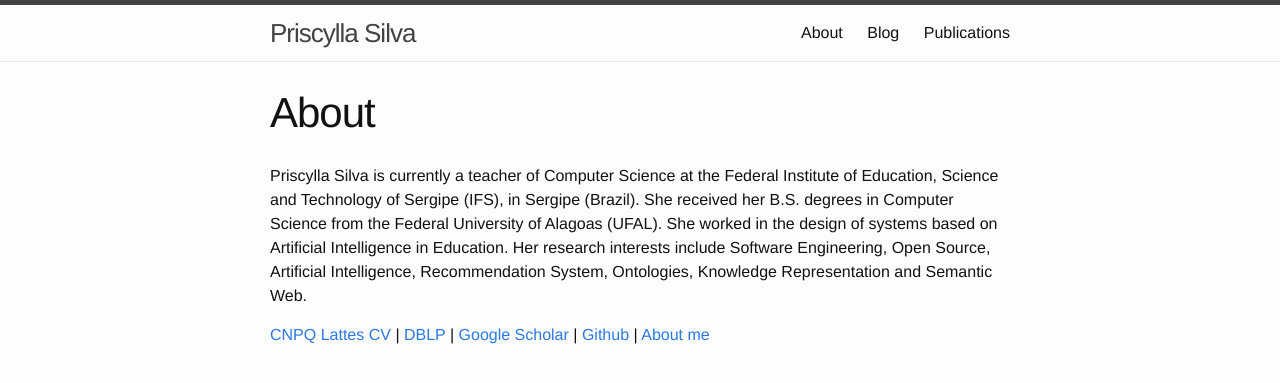
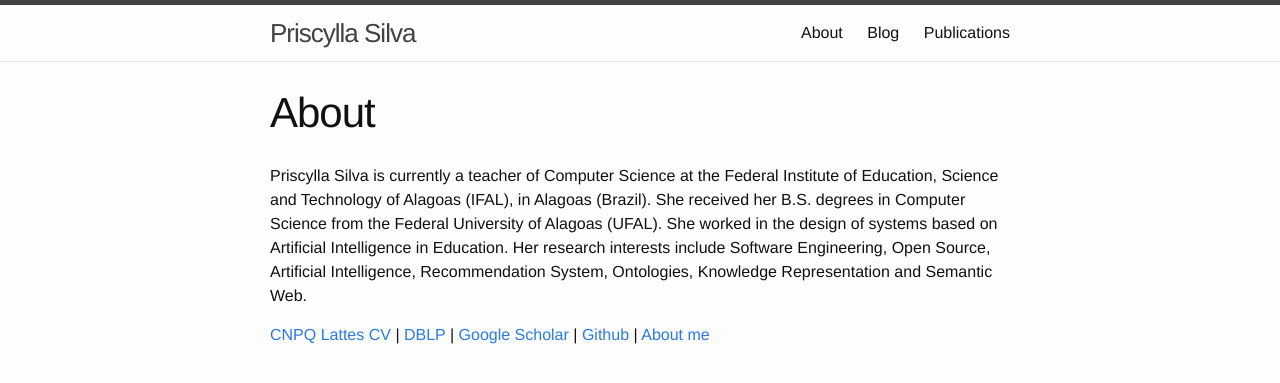
Before and after one commit to priscylla/priscylla.github.io, a Jekyll site: the page built from about.md, in a window 1280 px wide. Shown: the top 383 px of the page. Built offline with Jekyll 4.4.1, drawn with Linux system fonts in a browser that asks for light colours.

Commit message:
Update about.md

```diff
--- a/about.md
+++ b/about.md
@@ -5,7 +5,7 @@ permalink: /about/
 ---
 
 Priscylla Silva is currently a teacher of Computer Science at the Federal
-Institute of Education, Science and Technology of Sergipe (IFS), in Sergipe
+Institute of Education, Science and Technology of Alagoas (IFAL), in Alagoas
 (Brazil). She received her B.S. degrees in Computer Science from the Federal
 University of Alagoas (UFAL). She worked in the design of systems based on
 Artiﬁcial Intelligence in Education. Her research interests include Software
```
